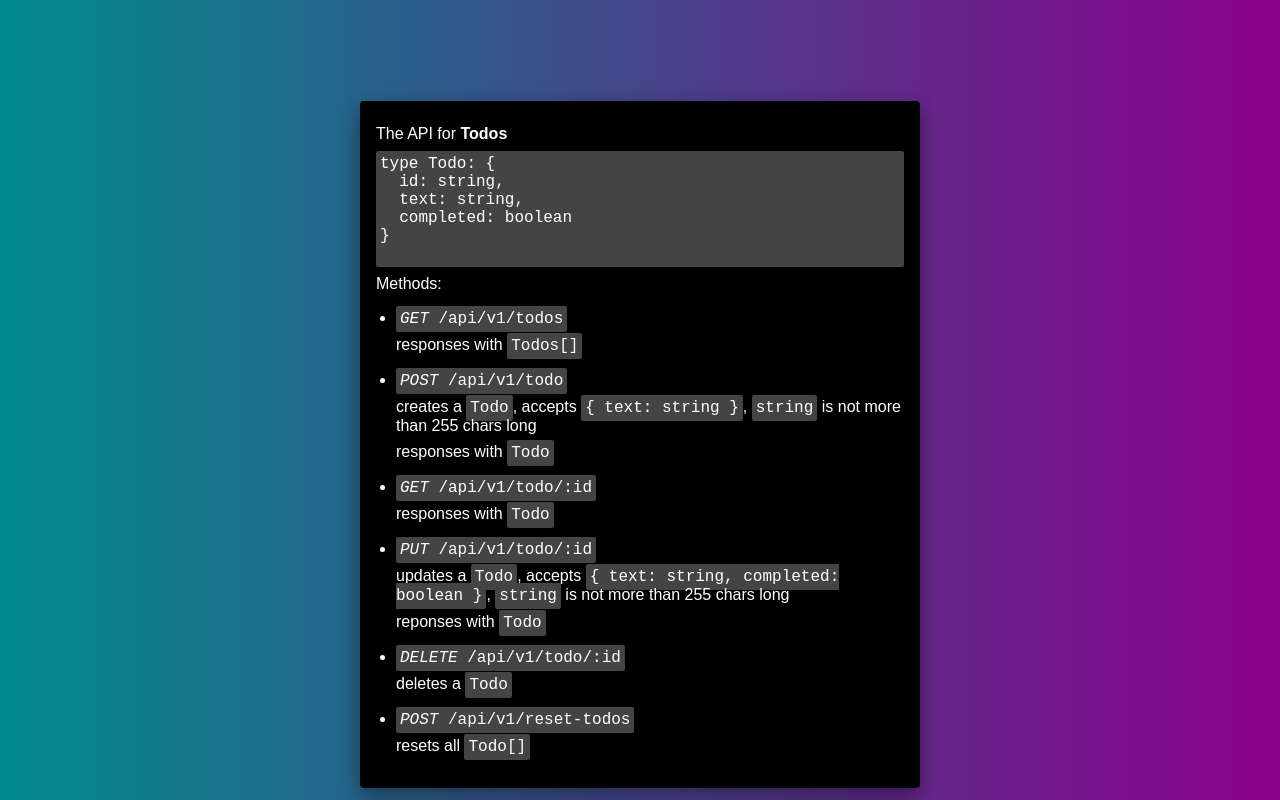
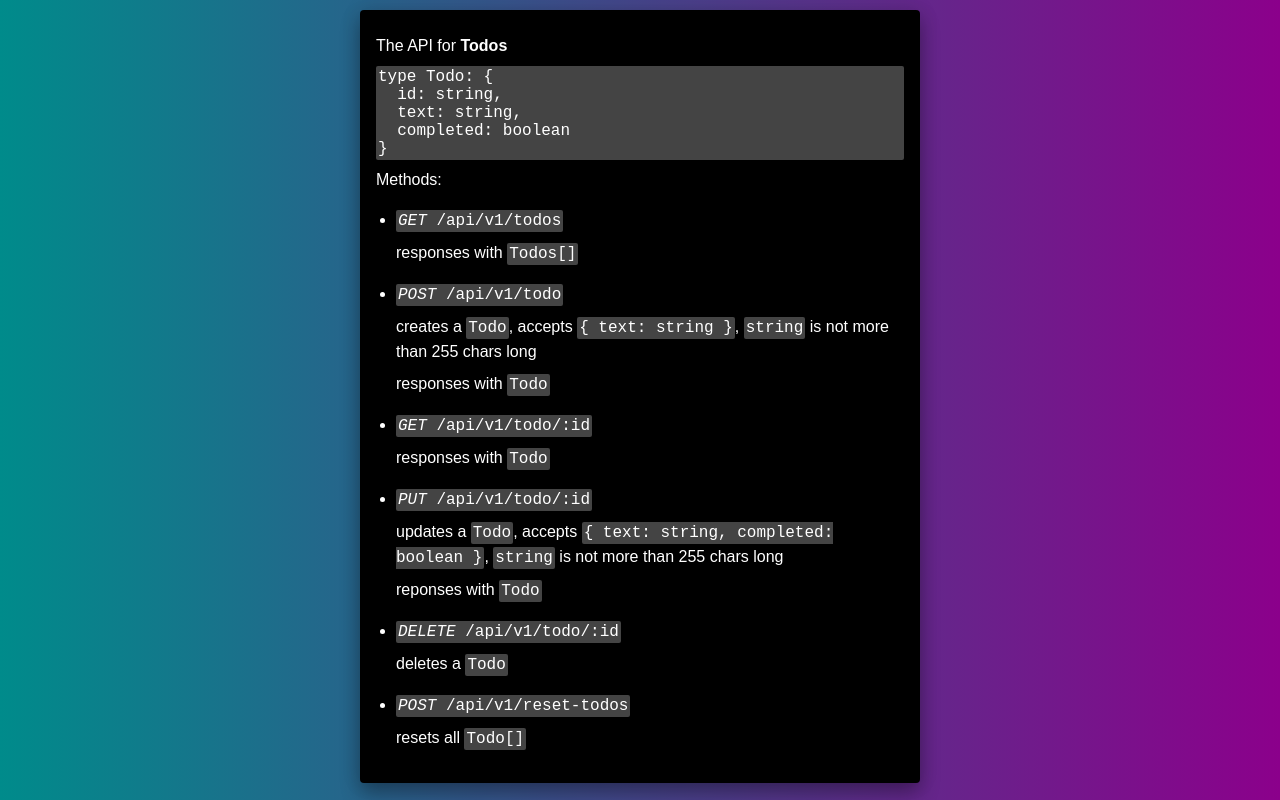
Before and after one commit to umer4ik/todos-api, a plain HTML site: page index.html in a window 1280 px wide. Drawn offline with Linux system fonts and the light colour scheme.

Commit message:
fix styles on the home page

```diff
--- a/index.html
+++ b/index.html
@@ -18,23 +18,30 @@
     html {
       font-family: sans-serif;
       font-size: 16px;
+      background: #000 linear-gradient(90deg, darkcyan, darkmagenta) repeat-y;
     }
     main {
       min-height: 100%;
-      background: linear-gradient(90deg, darkcyan, darkmagenta);
-      padding-top: 1px;
+      overflow: hidden;
     }
     .container {
-      width: 560px;
+      max-width: 560px;
       margin-left: auto;
       margin-right: auto;
-      margin-top: 100px;
+      margin-top: 10px;
+      margin-bottom: 10px;
       padding: 16px;
       background-color: #fff;
       border-radius: 4px;
       box-shadow: 0 10px 20px 0 rgba(0 0 0 / 33%), 0 0 20px 0 rgba(0 0 0 / 10%);
       background-color: #000;
       color: #fff;
+    }
+    @media (max-width: 560px) {
+      .container {
+        margin-left: 10px;
+        margin-right: 10px;
+      }
     }
     ul {
       padding-left: 20px;
@@ -46,11 +53,12 @@
     p {
       margin-top: 8px;
       margin-bottom: 8px;
+      line-height: 1.5;
     }
 
     code, pre {
       background-color: #444;
-      padding: 4px;
+      padding: 2px;
       border-radius: 2px;
     }
 
@@ -69,8 +77,7 @@ type Todo: {
   id: string,
   text: string,
   completed: boolean
-}
-  </pre>
+}</pre>
       </p>
       <p>
         Methods:
```
